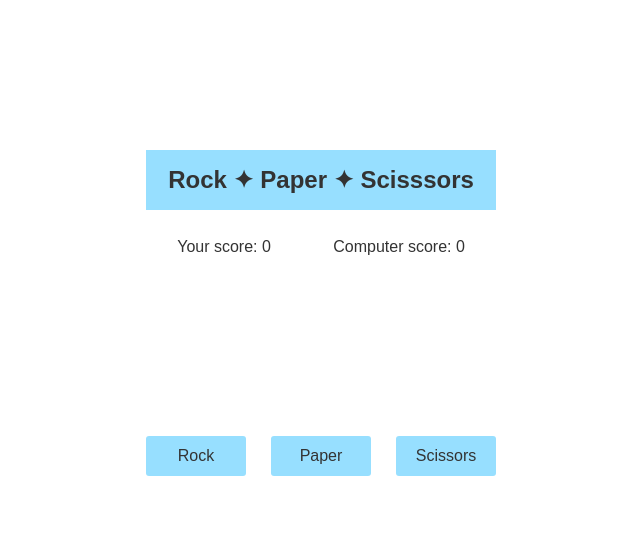
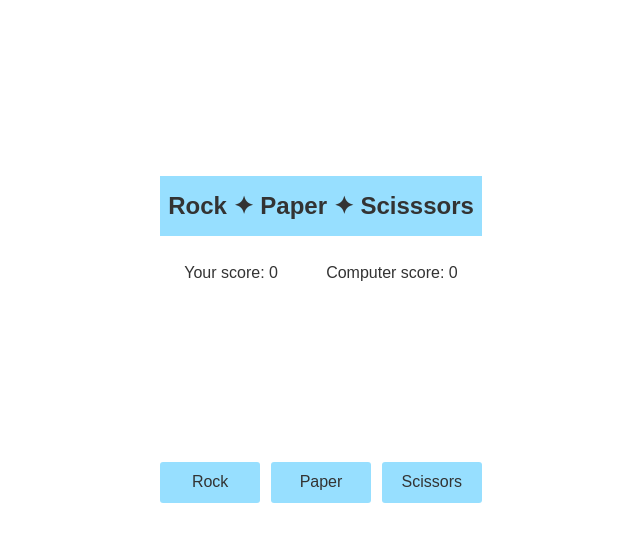
Before and after one commit to LizaanM/rock-paper-scissors, a plain HTML site: page index.html in a window 1280 px wide. Shown: the whole page, without its empty margins (319-959 px from the left). Drawn offline with Linux system fonts and the light colour scheme.

Commit message:
make style changes to body

```diff
--- a/style.css
+++ b/style.css
@@ -1,6 +1,10 @@
+body {
+  display: flex;
+  justify-content: center;
+  margin-top: 20vh;
+}
+
 .game {
-  width: 350px;
-  margin: 150px auto 0;
   font-family: arial, sans-serif;
   color: #333;
 }
```
